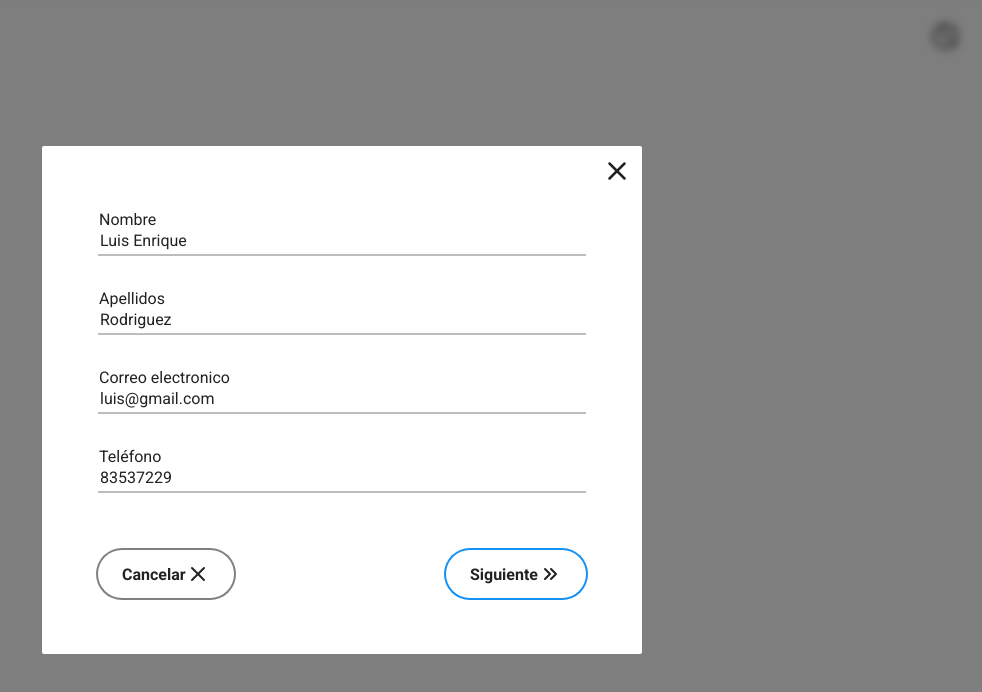
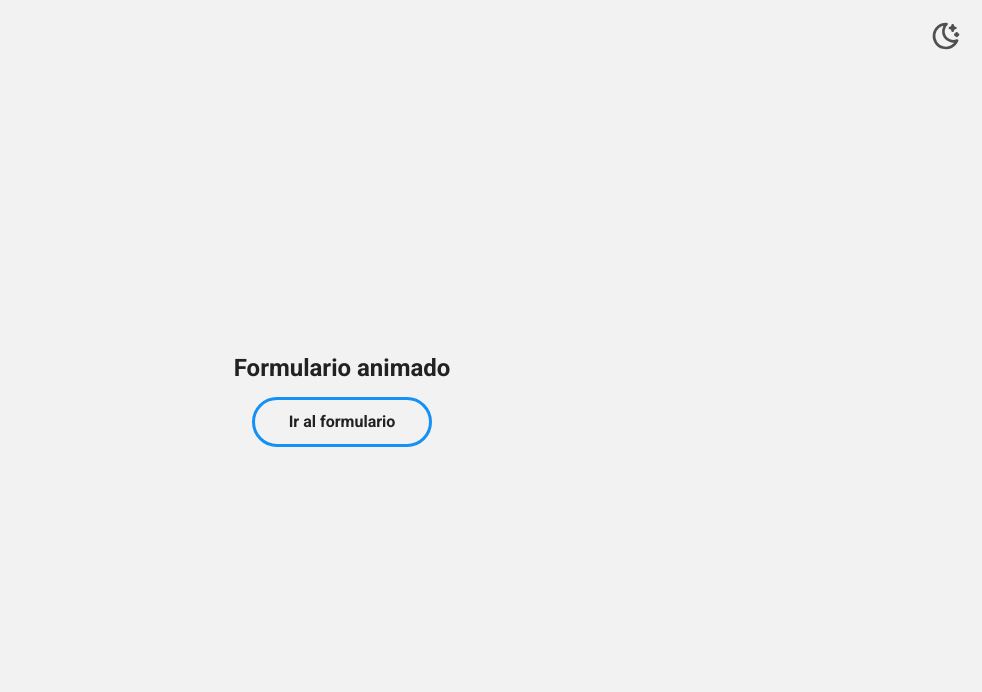
Before and after one commit to Luis-RodriguezB/concurso-subaru, a website built with Vite: page index.html in a window 1280 px wide. Shown: the whole page, without its empty margins (298-1280 px from the left). Built offline with nearby package versions, Linux system fonts and the light colour scheme.

Commit message:
refactoring

```diff
--- a/css/style.css
+++ b/css/style.css
@@ -99,6 +99,32 @@ body {
 .moon_icon { color: var(--moon-color); }
 .sun_icon { color: var(--sun-color); }
 
+.form__container {
+  display: flex;
+  flex-direction: column;
+  justify-content: center;
+  align-items: center;
+}
+.form__container .title {
+  margin-bottom: 15px;
+}
+.form__container .btn-primary {
+  width: 100%;
+  max-width: 180px;
+  height: 50px;
+  padding: 12px 25px;
+  border-radius: 40px;
+  text-align: center;
+  border: 3px solid var(--color-blue);
+  transition: var(--time-300) ease-in-out;
+  transition-property: background-color, font-size;
+}
+.form__container .btn-primary:hover {
+  background-color: var(--color-blue);
+  color: var(--color-secondary);
+  font-size: 1.1em;
+}
+
 /* Modal Form */
 .modal-form {
   position: fixed;
@@ -161,6 +187,9 @@ body {
 .form-step.active {
   display: block;
   animation: slide 300ms 125ms ease-in-out both;
+}
+.form-step.first {
+  animation-play-state: paused;
 }
 
 .form-group {
--- a/index.html
+++ b/index.html
@@ -73,12 +73,12 @@
     <main class="main__container">
       <section class="form__container">
         <h1 class="title">Formulario animado</h1>
-        <button data-open-modal class="btn btn-primary">Ir al formulario</button>
+        <button type="button" data-open-modal class="btn-primary">Ir al formulario</button>
 
-        <div class="modal-form modal-form__active">
+        <div class="modal-form">
           <div class="modal-form__container modal-form__container-animation">
             <div class="close-modal">
-              <button class="close-modal-btn" title="Close Modal">
+              <button type="button" class="close-modal-btn" title="Close Modal">
                 <svg
                   xmlns="http://www.w3.org/2000/svg"
                   class="icon icon-tabler icon-tabler-x"
@@ -154,6 +154,10 @@
 
               <section class="form-step">
                 <div class="form-group">
+                  <select name="province" id="province" class="form-input"></select>
+                  <label class="form-label" for="province">Provincia</label>
+                </div>
+                <div class="form-group">
                   <input
                     class="form-input"
                     type="text"
--- a/js/modelForm/formConfig.js
+++ b/js/modelForm/formConfig.js
@@ -31,12 +31,12 @@ export const inputErrorMessages = {
     max: `El nombre debe ser de máximo ${MAX_LENGTH_FIRSTNAME} caracteres`,
   },
   lastName: {
-    required: 'El apellido ser requerido',
+    required: 'El apellido es requerido',
     min: `El apellido debe ser de mínimo ${MIN_LENGTH_LASTNAME} caracteres`,
     max: `El apellido debe ser de máximo ${MAX_LENGTH_LASTNAME} caracteres`,
   },
   email: {
-    required: 'El correo ser requerido',
+    required: 'El correo es requerido',
     email: 'Debe de ser un correo válido',
   },
   phone: {
--- a/js/modelForm/modalForm.js
+++ b/js/modelForm/modalForm.js
@@ -16,14 +16,12 @@ const MAX_FORM_STEP = formStepsArr.length - 1;
 let currentStep = formStepsArr.findIndex(step => step.classList.contains('active'));
 let timer;
 
-if (currentStep < 0) {
-  currentStep = 0;
-  showCurrentStep();
-}
-
 // OPEN MODAL
 OPEN_MODAL_BTN.addEventListener('click', () => {
   MODALFORM.classList.add('modal-form__active');
+  currentStep = 0;
+  showCurrentStep();
+  formStepsArr[currentStep].style.animation = 'none';
 });
 
 //CLOSE MODAL
```
